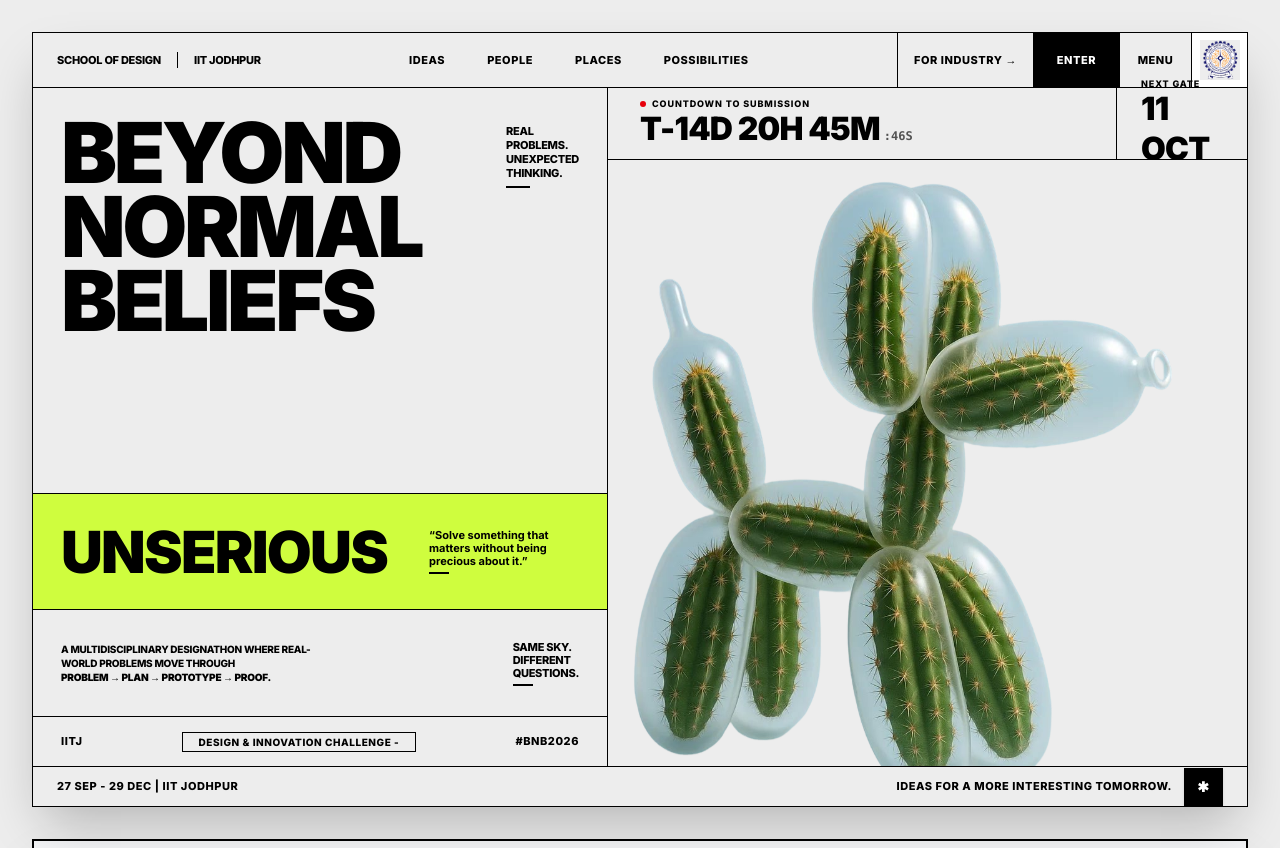
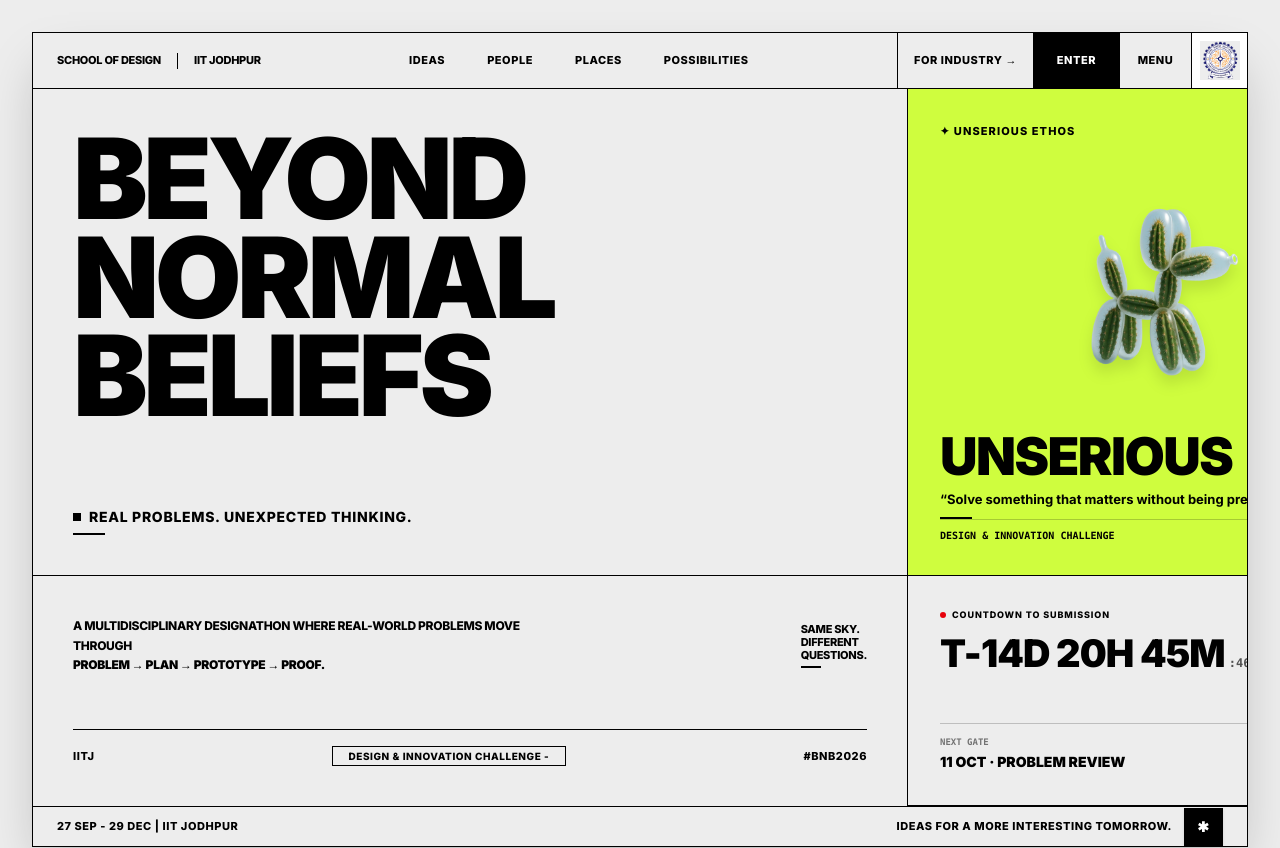
Before and after one commit to aasurjya/SOD-Design-Challenge, a Next.js app: page / in a window 1280 px wide. Shown: the top 848 px of the page. Built offline with nearby package versions, Linux system fonts and the light colour scheme; a web font is replaced by a local one.

Commit message:
Restored earlier position for UNSERIOUS artwork image in the right-column Volt container with full balloon cactus dog resolution and hover interaction

```diff
--- a/src/components/bnb-hero.tsx
+++ b/src/components/bnb-hero.tsx
@@ -57,8 +57,8 @@
   return (
     <>
       <div className="w-full max-w-[1383px] bg-[#EDEDED] text-[#000000] border border-[#000000] flex flex-col items-start p-0 relative font-['Inter',sans-serif] overflow-hidden select-none shadow-2xl transition-all">
-        {/* ------------------------------------------------ TOP HEADER BAR (y: 0..55, h=55px) */}
-        <header className="w-full h-[55px] border-b border-[#000000] flex flex-row justify-between items-center bg-[#EDEDED] p-0 box-border">
+        {/* ------------------------------------------------ TOP HEADER BAR (y: 0..56, h=56px) */}
+        <header className="w-full h-[56px] border-b border-[#000000] flex flex-row justify-between items-center bg-[#EDEDED] p-0 box-border">
           {/* Left Logo Group: SCHOOL OF DESIGN | IIT JODHPUR */}
           <div className="flex flex-row items-center pl-4 sm:pl-6 gap-2 sm:gap-4 h-full shrink-0 group cursor-pointer">
             <span className="font-extrabold text-[11px] leading-[13px] text-[#000000] tracking-tight uppercase group-hover:opacity-75 transition-opacity">
@@ -130,14 +130,14 @@
           </div>
         </header>
 
-        {/* ------------------------------------------------ MAIN GRID CONTAINER (y: 55..733) */}
+        {/* ------------------------------------------------ MAIN GRID CONTAINER (875px Left / 508px Right) */}
         <div className="w-full flex flex-col lg:flex-row items-stretch p-0">
-          {/* ============================================== LEFT COLUMN (w: 575px on lg+, border-r: 1px) */}
-          <div className="w-full lg:w-[575px] shrink-0 border-b lg:border-b-0 lg:border-r border-[#000000] flex flex-col justify-between bg-[#EDEDED]">
-            {/* Top Section: BEYOND NORMAL BELIEFS + REAL PROBLEMS (y: 55..461, h=406px) */}
-            <div className="min-h-[340px] lg:h-[406px] border-b border-[#000000] p-6 sm:p-7 relative flex flex-row justify-between items-start bg-[#EDEDED] group/top">
-              {/* Giant Title: BEYOND NORMAL BELIEFS with interactive hover shift */}
-              <h1 className="font-[900] text-[56px] sm:text-[76px] lg:text-[84px] leading-[88%] tracking-[-0.04em] uppercase text-[#000000] select-none cursor-default">
+          {/* ============================================== LEFT COLUMN (w: 875px on lg+, border-r: 1px) */}
+          <div className="w-full lg:w-[875px] shrink-0 border-b lg:border-b-0 lg:border-r border-[#000000] flex flex-col justify-between bg-[#EDEDED]">
+            {/* Top Section: BEYOND NORMAL BELIEFS (487px spec) */}
+            <div className="min-h-[360px] lg:h-[487px] border-b border-[#000000] p-6 sm:p-10 relative flex flex-col justify-between bg-[#EDEDED] group/top">
+              {/* Giant Title: BEYOND NORMAL BELIEFS */}
+              <h1 className="font-[900] text-[58px] sm:text-[88px] lg:text-[112px] leading-[88%] tracking-[-0.04em] uppercase text-[#000000] select-none cursor-default">
                 <span className="inline-block transition-transform duration-200 hover:translate-x-2">
                   BEYOND
                 </span>
@@ -151,49 +151,30 @@
                 </span>
               </h1>
 
-              {/* Subtext: REAL PROBLEMS. UNEXPECTED THINKING. with expanding underline hover */}
-              <div className="space-y-1.5 pt-2 max-w-[125px] shrink-0 group cursor-pointer">
-                <p className="font-extrabold text-[11px] leading-[14px] uppercase tracking-tight text-[#000000] group-hover:text-neutral-700 transition-colors">
-                  REAL
-                  <br />
-                  PROBLEMS.
-                  <br />
-                  UNEXPECTED
-                  <br />
-                  THINKING.
-                </p>
-                <div className="w-6 group-hover:w-full h-[2px] bg-[#000000] transition-all duration-300 mt-1" />
+              {/* Subtext: REAL PROBLEMS. UNEXPECTED THINKING. */}
+              <div className="space-y-1.5 pt-4 max-w-md group cursor-pointer">
+                <div className="flex items-center gap-2">
+                  <span className="w-2 h-2 bg-black" />
+                  <span className="font-extrabold text-xs sm:text-sm tracking-wider uppercase text-[#000000] group-hover:text-neutral-700 transition-colors">
+                    REAL PROBLEMS. UNEXPECTED THINKING.
+                  </span>
+                </div>
+                <div className="w-8 group-hover:w-40 h-[2px] bg-[#000000] transition-all duration-300" />
               </div>
             </div>
 
-            {/* Middle Volt Yellow Accent Box: UNSERIOUS (y: 461..577, h=116px, bg: #CFFD3E) */}
-            <div
-              onClick={() => setIsRegisterOpen(true)}
-              className="min-h-[96px] lg:h-[116px] bg-[#CFFD3E] hover:bg-[#bbf319] border-b border-[#000000] px-6 sm:px-7 py-4 lg:py-0 flex flex-row justify-between items-center gap-4 cursor-pointer transition-colors duration-200 group"
-            >
-              <h2 className="font-[900] text-[44px] sm:text-[54px] lg:text-[58px] leading-none tracking-[-0.03em] uppercase text-[#000000] group-hover:tracking-tight transition-all duration-200">
-                UNSERIOUS
-              </h2>
-
-              <div className="space-y-1 max-w-[170px] sm:max-w-[150px] shrink-0">
-                <blockquote className="font-bold text-[10px] sm:text-[11px] leading-[13px] text-[#000000]">
-                  “Solve something that matters without being precious about it.”
-                </blockquote>
-                <div className="w-5 group-hover:w-full h-[2px] bg-[#000000] transition-all duration-300 mt-0.5" />
-              </div>
-            </div>
-
-            {/* Lower Section: Multidisciplinary designathon & Same sky (y: 577..684, h=107px) */}
-            <div className="min-h-[88px] lg:h-[107px] border-b border-[#000000] px-6 sm:px-7 py-4 lg:py-0 flex flex-row justify-between items-center gap-4 bg-[#EDEDED] hover:bg-[#e6e6e6] transition-colors duration-200 group/lower">
-              <div className="max-w-[260px]">
-                <p className="font-extrabold text-[10px] leading-[14px] uppercase tracking-tight text-[#000000]">
+            {/* Bottom Box of Left Column (230px spec) */}
+            <div className="min-h-[160px] lg:h-[230px] p-6 sm:p-10 flex flex-col justify-between bg-[#EDEDED]">
+              <div className="flex flex-col sm:flex-row items-start sm:items-center justify-between gap-6">
+                <div className="max-w-md">
+                  <p className="font-extrabold text-[11px] sm:text-[12px] leading-relaxed uppercase tracking-tight text-[#000000]">
                     A MULTIDISCIPLINARY DESIGNATHON WHERE REAL-WORLD PROBLEMS MOVE THROUGH
                     <br />
-                  <span className="font-black group-hover/lower:underline">PROBLEM → PLAN → PROTOTYPE → PROOF.</span>
+                    <span className="font-black text-black">PROBLEM → PLAN → PROTOTYPE → PROOF.</span>
                   </p>
                 </div>
 
-              <div className="space-y-1 max-w-[110px] shrink-0 group cursor-pointer">
+                <div className="space-y-1 max-w-[140px] shrink-0 group cursor-pointer">
                   <p className="font-extrabold text-[11px] leading-[13px] uppercase tracking-tight text-[#000000]">
                     SAME SKY.
                     <br />
@@ -205,8 +186,8 @@
                 </div>
               </div>
 
-            {/* Bottom Tag Bar: IITJ [DESIGN & INNOVATION CHALLENGE -] #BNB2026 (y: 684..733, h=49px) */}
-            <div className="min-h-[44px] lg:h-[49px] px-6 sm:px-7 py-2 lg:py-0 flex items-center justify-between font-extrabold text-[11px] uppercase tracking-wider bg-[#EDEDED]">
+              {/* Bottom Tag Bar */}
+              <div className="pt-4 mt-2 border-t border-[#000000] flex items-center justify-between font-extrabold text-[11px] uppercase tracking-wider">
                 <span className="hover:opacity-70 cursor-pointer transition-opacity">IITJ</span>
                 <div
                   onClick={() => setIsMenuOpen(true)}
@@ -217,21 +198,69 @@
                 <span className="hover:text-neutral-600 cursor-pointer transition-colors">#BNB2026</span>
               </div>
             </div>
+          </div>
 
-          {/* ============================================== RIGHT COLUMN (w: 808px on lg+) */}
-          <div className="w-full lg:flex-1 flex flex-col bg-[#EDEDED]">
-            {/* Top Timer & Gate Bar (y: 55..127, h=72px) */}
-            <div className="min-h-[64px] lg:h-[72px] flex items-stretch border-b border-[#000000] bg-[#EDEDED]">
-              {/* COUNTDOWN TO SUBMISSION */}
-              <div className="flex-1 px-4 sm:px-8 py-2 lg:py-0 flex flex-col justify-center border-r border-[#000000] hover:bg-[#e4e4e4] transition-colors cursor-pointer group">
+          {/* ============================================== RIGHT COLUMN (w: 508px on lg+, EARLIER UNSERIOUS POSITION) */}
+          <div className="w-full lg:w-[508px] shrink-0 flex flex-col bg-[#EDEDED]">
+            {/* Top Box: UNSERIOUS Accent Frame with Iconic Artwork (487px spec, #CFFD3E) */}
+            <div
+              onClick={() => setIsRegisterOpen(true)}
+              className="min-h-[440px] lg:h-[487px] bg-[#CFFD3E] hover:bg-[#bbf319] border-b border-[#000000] p-6 sm:p-8 flex flex-col justify-between cursor-pointer transition-colors duration-200 group relative overflow-hidden"
+            >
+              {/* Header inside UNSERIOUS */}
+              <div className="flex items-center justify-between z-10">
+                <span className="font-extrabold text-[10px] sm:text-[11px] tracking-widest text-[#000000] uppercase block">
+                  ✦ UNSERIOUS ETHOS
+                </span>
+                <span className="border border-black bg-black text-[#CFFD3E] font-mono text-[9px] font-black px-2 py-0.5 uppercase">
+                  IIT JODHPUR
+                </span>
+              </div>
+
+              {/* Main Artwork Showcase (The Balloon Cactus Dog) */}
+              <div className="my-auto flex items-center justify-center py-2 relative z-10">
+                <img
+                  src="/images/unserious-extracted.png"
+                  alt="UNSERIOUS Balloon Cactus Dog Artwork"
+                  className="max-h-[220px] sm:max-h-[240px] lg:max-h-[260px] w-auto object-contain drop-shadow-xl group-hover:scale-110 group-hover:rotate-1 transition-all duration-500"
+                />
+              </div>
+
+              {/* Typography & Ethos Quote */}
+              <div className="space-y-2 z-10">
+                <h2 className="font-[900] text-[44px] sm:text-[52px] leading-none tracking-[-0.03em] uppercase text-[#000000] group-hover:tracking-normal transition-all duration-200">
+                  UNSERIOUS
+                </h2>
+                <blockquote className="font-bold text-[12px] sm:text-[13px] leading-snug text-[#000000]">
+                  “Solve something that matters without being precious about it.”
+                </blockquote>
+                <div className="w-8 group-hover:w-full h-[2px] bg-[#000000] transition-all duration-300 mt-1" />
+              </div>
+
+              {/* Bottom Year Strip inside UNSERIOUS */}
+              <div className="pt-2 border-t border-black/20 flex items-center justify-between text-[10px] font-mono font-bold text-black z-10">
+                <span>DESIGN & INNOVATION CHALLENGE</span>
+                <span>2026</span>
+              </div>
+            </div>
+
+            {/* Bottom Box: Countdown Timer & Gate 01 (230px spec) */}
+            <div className="min-h-[160px] lg:h-[230px] p-6 sm:p-8 border-b border-[#000000] flex flex-col justify-between bg-[#EDEDED] hover:bg-[#e4e4e4] transition-colors group cursor-pointer">
+              <div className="space-y-1">
+                <div className="flex items-center justify-between">
                   <div className="flex items-center gap-1.5">
                     <span className="w-1.5 h-1.5 rounded-full bg-red-600 animate-pulse" />
                     <span className="font-extrabold text-[9px] leading-[11px] tracking-widest text-[#000000] uppercase block">
                       COUNTDOWN TO SUBMISSION
                     </span>
                   </div>
-                <div className="flex items-baseline gap-1">
-                  <span className="font-[900] text-[22px] sm:text-[28px] lg:text-[32px] leading-tight tracking-tight uppercase text-[#000000] group-hover:tracking-normal transition-all">
+                  <span className="text-[9px] font-mono font-extrabold text-neutral-500">
+                    GATE 01
+                  </span>
+                </div>
+
+                <div className="flex items-baseline gap-1 pt-1">
+                  <span className="font-[900] text-[32px] sm:text-[38px] leading-tight tracking-tight uppercase text-[#000000] group-hover:tracking-normal transition-all">
                     T-{timeLeft.days}D {timeLeft.hours}H {timeLeft.minutes}M
                   </span>
                   <span className="font-mono text-xs text-neutral-600 font-bold">
@@ -240,32 +269,24 @@
                 </div>
               </div>
 
-              {/* NEXT GATE 11 OCT with Hover Volt Accent */}
-              <div
-                onClick={() => {
-                  const el = document.getElementById("final-2");
-                  if (el) el.scrollIntoView({ behavior: "smooth" });
-                }}
-                className="w-[105px] sm:w-[130px] px-3 sm:px-6 py-2 lg:py-0 flex flex-col justify-center shrink-0 hover:bg-[#CFFD3E] transition-colors cursor-pointer group"
-              >
-                <span className="font-extrabold text-[9px] leading-[11px] tracking-widest text-[#000000] uppercase block">
+              {/* Gate & Elimination Status Bar */}
+              <div className="pt-3 border-t border-black/20 flex items-center justify-between">
+                <div>
+                  <span className="text-[9px] font-mono text-neutral-500 uppercase block font-bold">
                     NEXT GATE
                   </span>
-                <span className="font-[900] text-[22px] sm:text-[28px] lg:text-[32px] leading-tight tracking-tight uppercase text-[#000000] group-hover:scale-105 transition-transform origin-left">
-                  11 OCT
+                  <span className="text-sm font-[900] text-black">
+                    11 OCT · PROBLEM REVIEW
                   </span>
                 </div>
+                <div className="text-right">
+                  <span className="text-[9px] font-mono text-neutral-500 uppercase block font-bold">
+                    LOCATION
+                  </span>
+                  <span className="text-xs font-bold text-black uppercase">
+                    IIT JODHPUR CAMPUS
+                  </span>
                 </div>
-
-            {/* Right Main Artwork Canvas with Interactive Zoom Hover */}
-            <div className="w-full h-[360px] sm:h-[480px] lg:h-[606px] relative overflow-hidden bg-[#EDEDED] flex items-center justify-center p-0 group cursor-pointer">
-              <img
-                src="/images/Unserious-image.svg"
-                alt="UNSERIOUS Artwork Vector Pattern"
-                className="w-full h-full object-cover group-hover:scale-105 transition-transform duration-700 ease-out"
-              />
-              <div className="absolute bottom-4 right-4 bg-black/80 text-white text-[10px] font-mono px-2 py-1 opacity-0 group-hover:opacity-100 transition-opacity pointer-events-none">
-                UNSERIOUS #BNB2026 CANVAS
               </div>
             </div>
           </div>
```
Also changed, not shown: public/images/unserious-extracted.png (added). Lines whose indentation alone changed are shown as unchanged.
